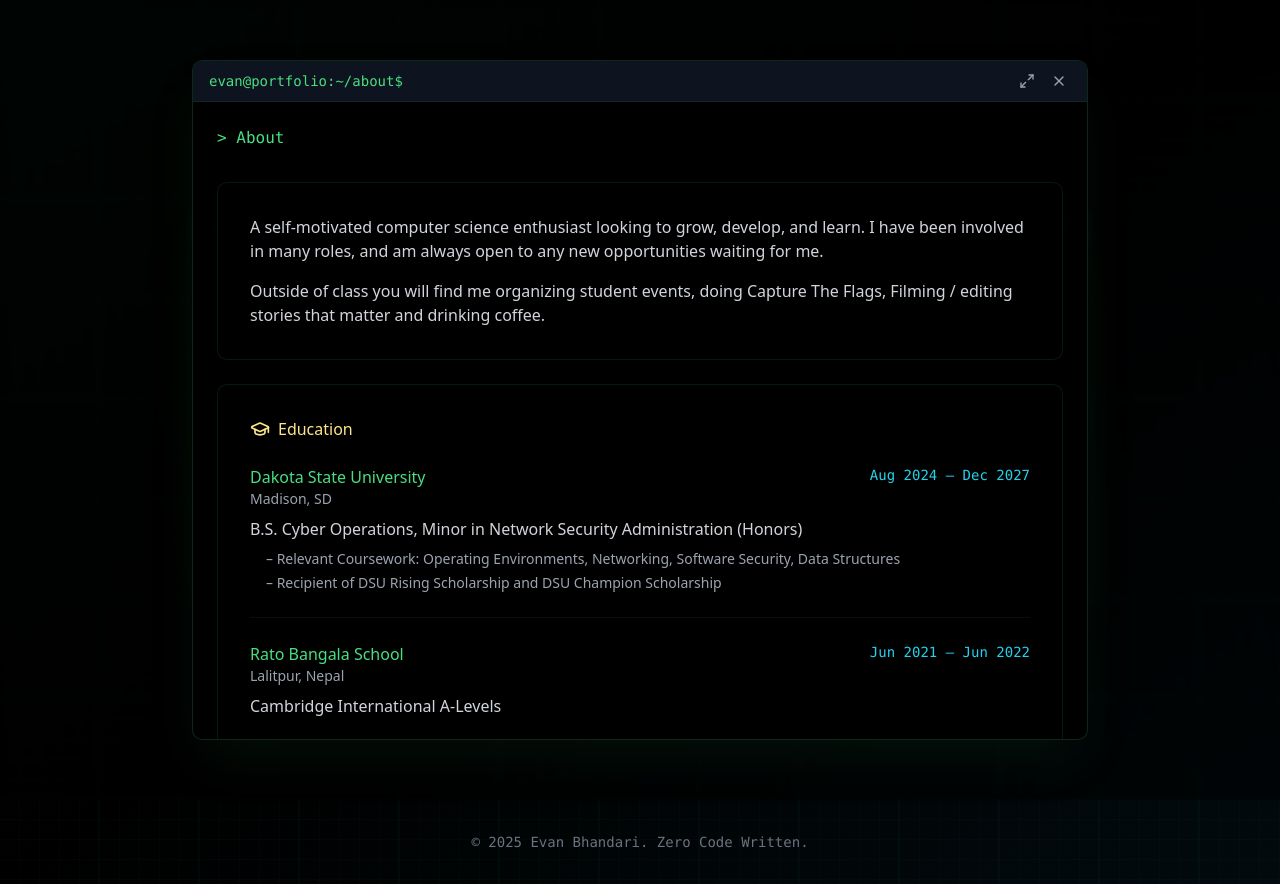
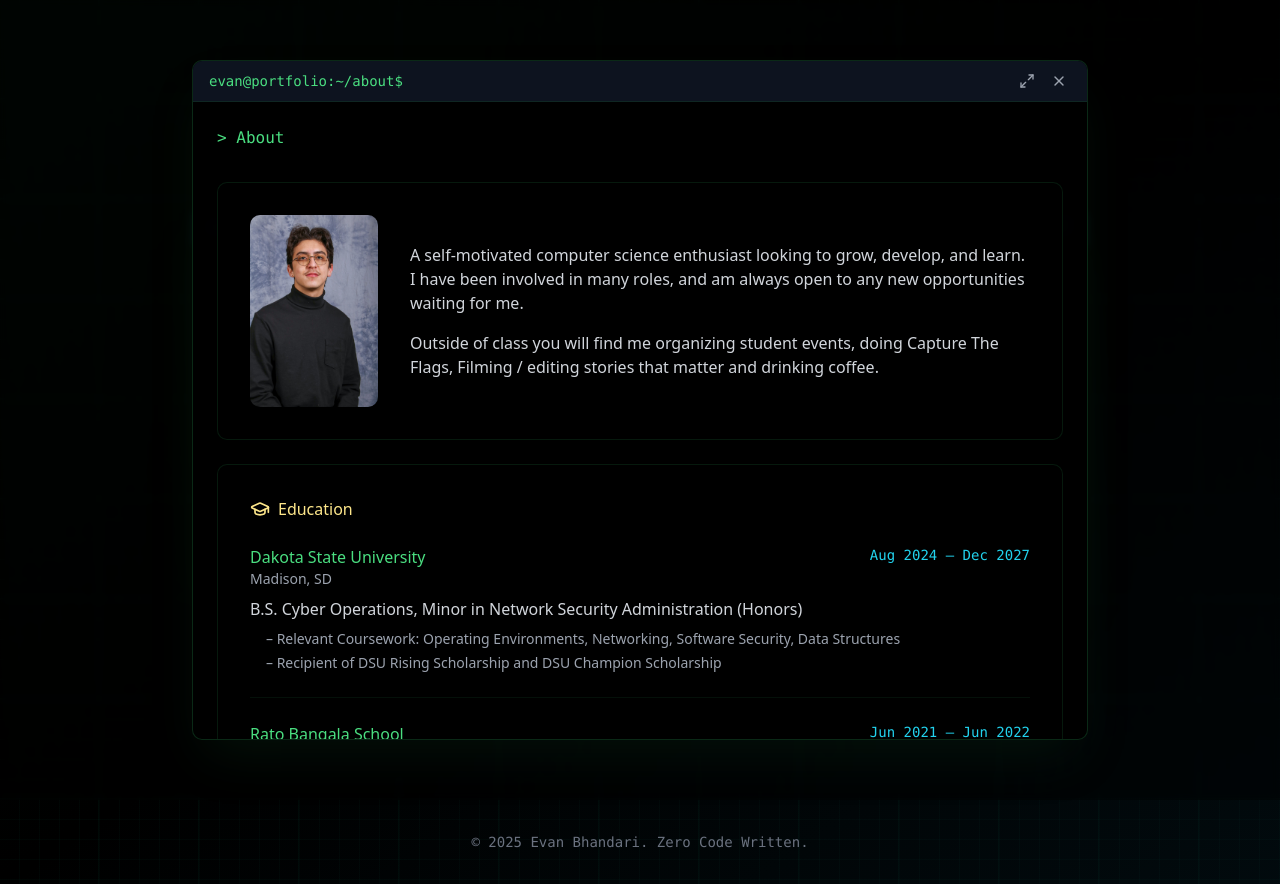
Before and after one commit to evanbh256/terminalportfolio, a React (Vite) app: page / in a window 1280 px wide. Both pictures are taken after a click on the button "about/". Built offline with nearby package versions, Linux system fonts and the light colour scheme.

Commit message:
added photo

```diff
--- a/src/components/About.tsx
+++ b/src/components/About.tsx
@@ -65,6 +65,13 @@ export function About() {
       <div className="space-y-6">
         {/* Bio Section */}
         <div className="bg-black/40 backdrop-blur-sm border border-green-900/30 rounded-lg p-8">
+          <div className="flex flex-col md:flex-row gap-8 items-center">
+        <img
+          src="/img/evan.jpg"
+          alt="Evan's Photo"
+          className="w-48 h-48 rounded-lg object-cover"
+        />
+        <div>
           <p className="text-gray-300 mb-4">
             A self-motivated computer science enthusiast looking
             to grow, develop, and learn. I have been involved in
@@ -76,6 +83,8 @@ export function About() {
             student events, doing Capture The Flags, Filming / editing
             stories that matter and drinking coffee.
           </p>
+        </div>
+          </div>
         </div>
 
         {/* Education Section */}
```
Also changed, not shown: img/evan.jpg (added).
